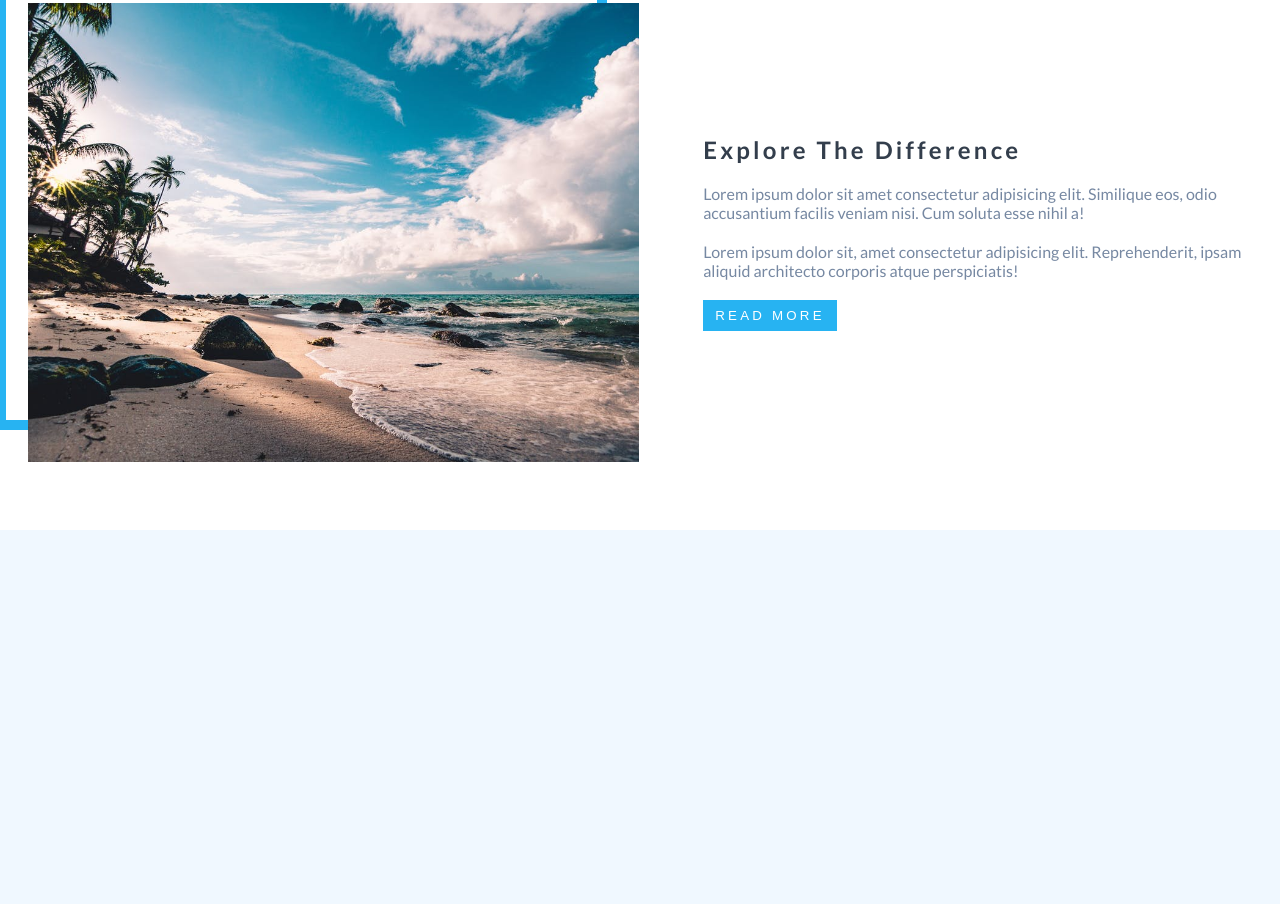
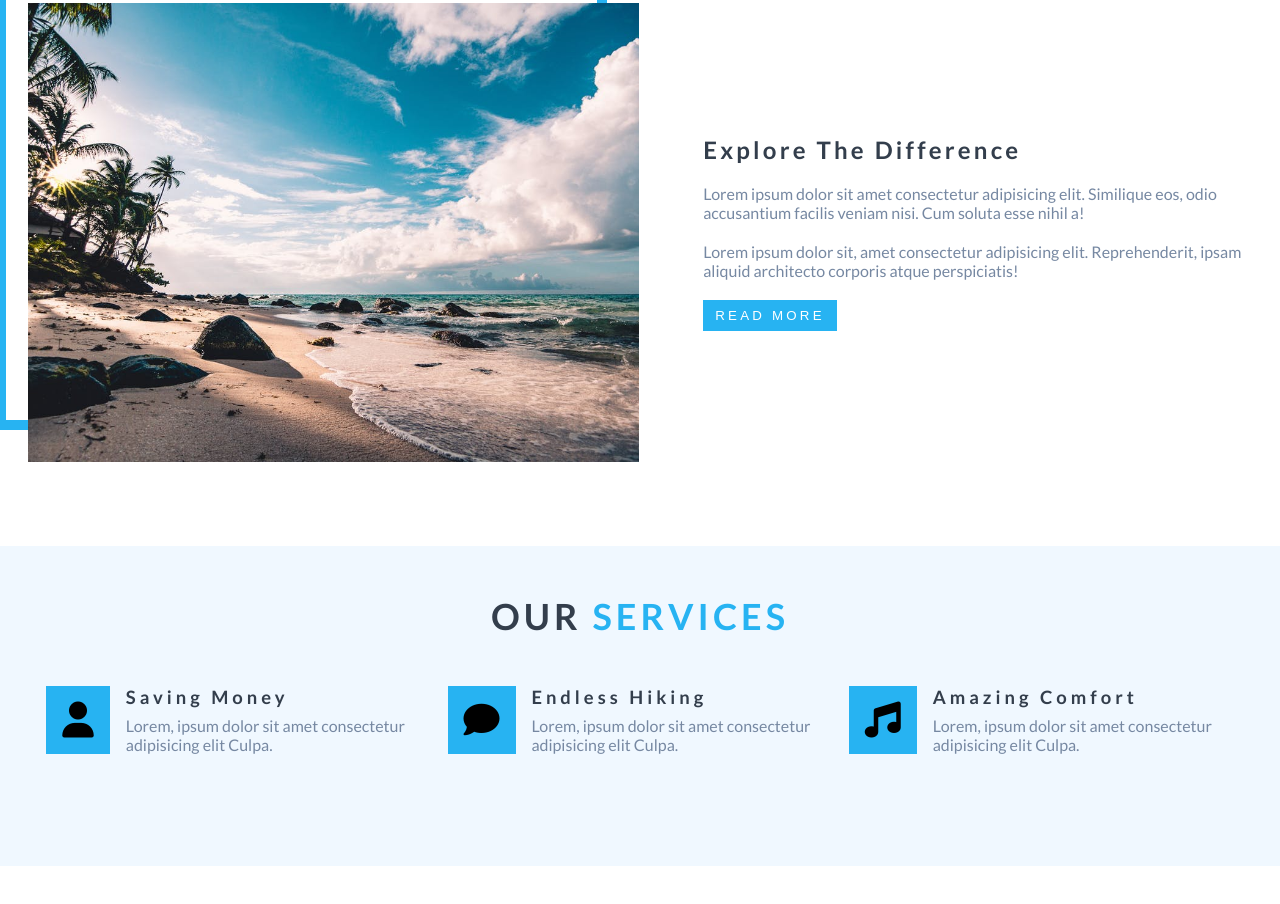
Before and after one commit to bajith3/backroads, a plain HTML site: page index.html in a window 1280 px wide. Shown: the part 968-1872 px from the top of the page. Drawn offline with Linux system fonts and the light colour scheme.

Commit message:
services

```diff
--- a/css/style.css
+++ b/css/style.css
@@ -34,7 +34,6 @@
 
 body {
   font-family: "Lato", sans-serif;
-  background: #f0f8ff;
   min-height: 300vh;
 }
 
@@ -92,6 +91,7 @@ body {
 
 .about-section {
   background: var(--clr-white);
+  padding-bottom: 1rem;
 }
 
 .about {
@@ -169,6 +169,26 @@ img {
     font-size: 1rem;
     letter-spacing: 0.1rem;
   }
+
+  .service-content {
+    display: flex;
+    flex-direction: row;
+    flex-wrap: wrap;
+    justify-content: space-between;
+  }
+
+  .service-item {
+    flex: 0 0 calc(50% - 1rem);
+  }
+
+  .service-item h3 {
+    font-size: 1rem !important;
+  }
+
+  .service-item p {
+    width: 70% !important;
+    font-size: 1rem;
+  }
 }
 
 @media screen and (min-width: 992px) {
@@ -201,6 +221,21 @@ img {
   .about-text p {
     font-size: 1rem;
   }
+
+  .service-item {
+    flex: 0 0 calc(33.3% - 1rem);
+  }
+
+  .service-item h3 {
+    letter-spacing: 0.25rem;
+    font-size: 1.15rem !important;
+    margin-bottom: 1rem;
+  }
+
+  .service-item p {
+    width: 80% !important;
+    font-size: 1rem;
+  }
 }
 
 @media screen and (min-width: 1268px) {
@@ -221,4 +256,79 @@ img {
     position: relative;
     z-index: 1;
   }
+
+  .service-content {
+    justify-content: space-around;
+    padding: 0 2rem;
+  }
+
+  .service-item {
+    display: flex;
+    flex-direction: row;
+    justify-content: center;
+  }
+
+  .service-item i {
+    align-self: center;
+  }
+
+  .service-item h3 {
+    text-align: left;
+    width: 90% !important;
+    margin: 0 auto;
+    margin-bottom: 0.5rem !important;
+  }
+
+  .service-item p {
+    text-align: left;
+    width: 90% !important;
+  }
 }
+
+.services {
+  background: #f0f8ff;
+  padding-bottom: 3rem;
+}
+.service-wrapper {
+  max-width: 1268px;
+  margin: 0 auto;
+}
+
+.service-header {
+  text-transform: uppercase;
+  color: var(--clr-heading-8);
+  padding: 3rem 0rem;
+  font-size: 1.5rem;
+  letter-spacing: 0.25rem;
+  text-align: center;
+}
+
+.service-header h2 > span {
+  color: var(--clr-primary-5);
+}
+
+.service-item {
+  text-align: center;
+  margin-bottom: 3rem;
+}
+
+.service-item i {
+  font-size: 2.25rem;
+  background: var(--clr-primary-5);
+  padding: 1rem;
+  margin-bottom: 1rem;
+}
+
+.service-item h3 {
+  text-transform: capitalize;
+  color: var(--clr-heading-8);
+  letter-spacing: 0.25rem;
+  font-size: 0.9rem;
+  margin-bottom: 1rem;
+}
+
+.service-item p {
+  width: 60%;
+  margin: 0 auto;
+  color: var(--clr-heading-5);
+}
--- a/index.html
+++ b/index.html
@@ -38,7 +38,38 @@
             </div>
         </div>
     </div>
+    <div class="services">
+        <div class="service-wrapper">
+            <div class="service-header">
+                <h2>our <span>services</span></h2>
+            </div>
+            <div class="service-content">
+                <div class="service-item">
+                    <i class="fa-solid fa-user"></i>
+                    <div class="service-item-content">
+                        <h3>saving money</h3>
+                        <p>Lorem, ipsum dolor sit amet consectetur adipisicing elit Culpa.</p>
+                    </div>
+                </div>
+                <div class="service-item">
+                    <i class="fa-solid fa-comment"></i>
+                    <div class="service-item-content">
+                        <h3>endless hiking</h3>
+                        <p>Lorem, ipsum dolor sit amet consectetur adipisicing elit Culpa.</p>
+                    </div>
 
+                </div>
+                <div class="service-item">
+                    <i class="fa-solid fa-music"></i>
+                    <div class="service-item-content">
+                        <h3>amazing comfort</h3>
+                        <p>Lorem, ipsum dolor sit amet consectetur adipisicing elit Culpa.</p>
+                    </div>
+                </div>
+            </div>
+        </div>
+
+    </div>
 </body>
 
 
```
